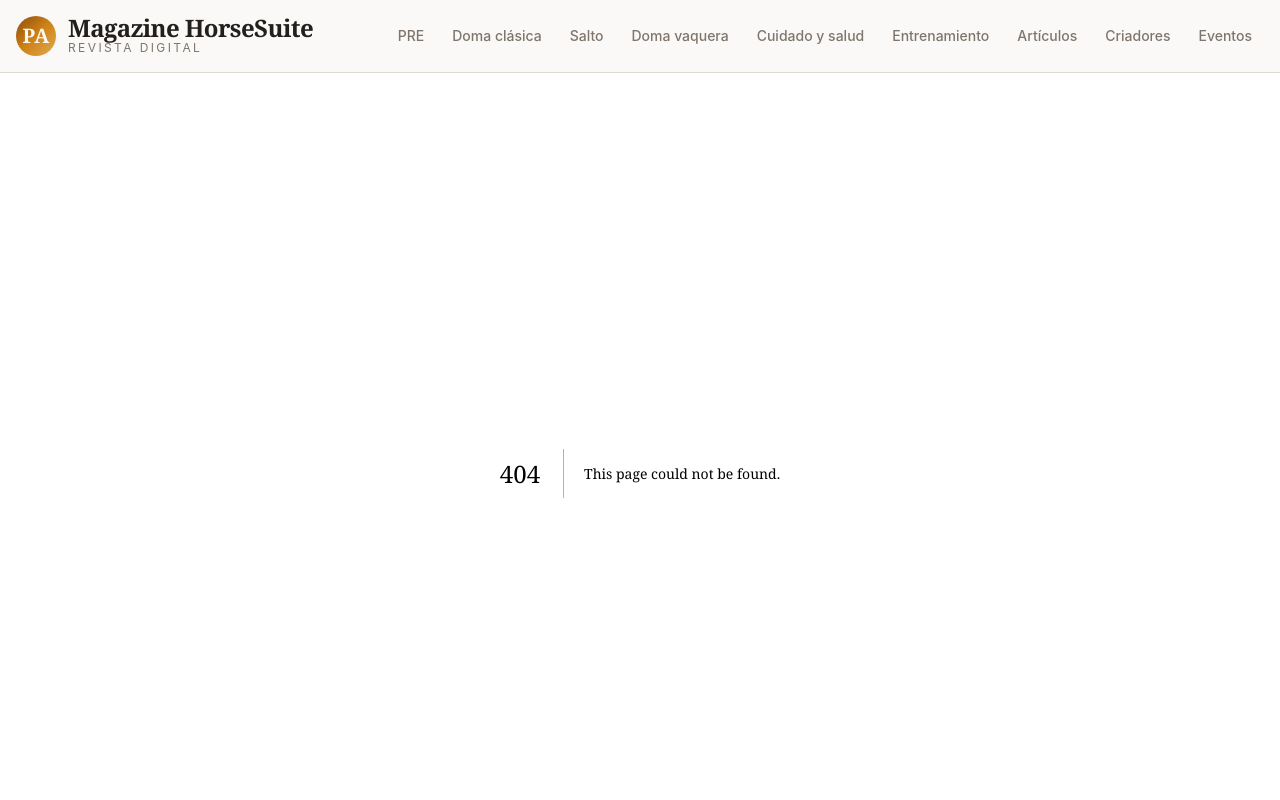
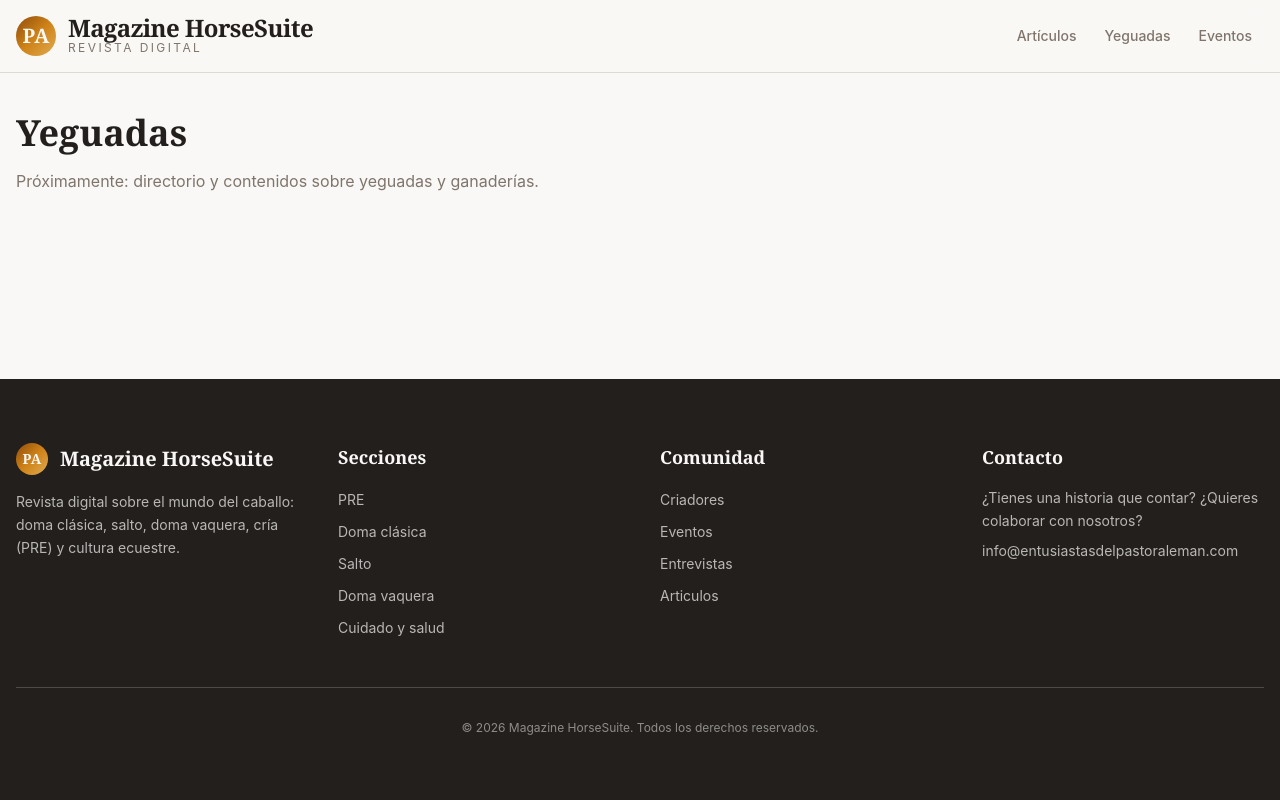
Before and after one commit to AdayOrtega/MagazineHorseSuite, a Next.js app: page /yeguadas in a window 1280 px wide. Before the commit this address had no page. Shown: the top 800 px of the page. Built offline with nearby package versions, Linux system fonts and the light colour scheme.

Commit message:
feat: rename criadores to yeguadas + redirect

```diff
--- /dev/null
+++ b/src/app/yeguadas/page.js
@@ -0,0 +1,12 @@
+export const revalidate = 60;
+
+export default function YeguadasPage() {
+  return (
+    <main className="container mx-auto px-4 py-10">
+      <h1 className="font-display text-4xl font-bold">Yeguadas</h1>
+      <p className="mt-4 text-muted-foreground">
+        Próximamente: directorio y contenidos sobre yeguadas y ganaderías.
+      </p>
+    </main>
+  );
+}
--- a/src/components/Header.jsx
+++ b/src/components/Header.jsx
@@ -3,10 +3,23 @@
 import Link from "next/link";
 import { useState } from "react";
 import { Menu, X } from "lucide-react";
-import { categories } from "@/data/mockData";
 
-const Header = () => {
+const Header = ({ sections = [] }) => {
   const [mobileOpen, setMobileOpen] = useState(false);
+
+  const normalizedSections = (sections || [])
+    .map((s) => {
+      const slugStr = typeof s?.slug === "string" ? s.slug : s?.slug?.current;
+      if (!slugStr) return null;
+
+      return {
+        slug: slugStr,
+        name: s?.title || s?.name || slugStr,
+        order: typeof s?.order === "number" ? s.order : 9999,
+      };
+    })
+    .filter(Boolean)
+    .sort((a, b) => a.order - b.order);
 
   return (
     <header className="sticky top-0 z-50 bg-background/95 backdrop-blur supports-[backdrop-filter]:bg-background/80 border-b border-border">
@@ -43,7 +56,7 @@ const Header = () => {
 
           {/* Desktop nav */}
           <nav className="hidden lg:flex items-center gap-1">
-            {categories.slice(0, 6).map((cat) => (
+            {normalizedSections.slice(0, 6).map((cat) => (
               <Link
                 key={cat.slug}
                 href={`/seccion/${cat.slug}`}
@@ -61,10 +74,10 @@ const Header = () => {
             </Link>
 
             <Link
-              href="/criadores"
+              href="/yeguadas"
               className="px-3 py-2 text-sm font-medium text-muted-foreground hover:text-primary transition-colors font-body"
             >
-              Criadores
+              Yeguadas
             </Link>
 
             <Link
@@ -80,7 +93,7 @@ const Header = () => {
         {mobileOpen && (
           <nav className="lg:hidden pb-4 border-t border-border pt-4 animate-fade-in">
             <div className="grid grid-cols-2 gap-2">
-              {categories.map((cat) => (
+              {normalizedSections.map((cat) => (
                 <Link
                   key={cat.slug}
                   href={`/seccion/${cat.slug}`}
@@ -100,11 +113,11 @@ const Header = () => {
               </Link>
 
               <Link
-                href="/criadores"
+                href="/yeguadas"
                 onClick={() => setMobileOpen(false)}
                 className="px-3 py-2 text-sm font-medium text-muted-foreground hover:text-primary transition-colors font-body"
               >
-                Criadores
+                Yeguadas
               </Link>
 
               <Link
```
